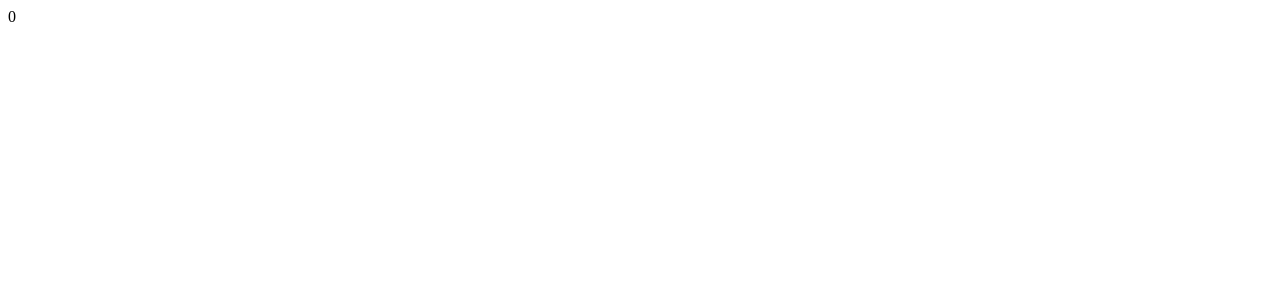
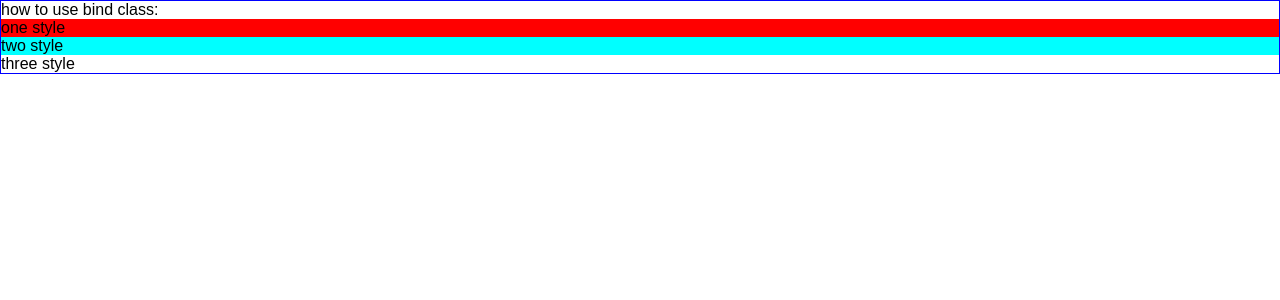
Before and after one commit to phatyut/vue, a Vue app: page / in a window 1280 px wide. Shown: the top 300 px of the page. Built offline with nearby package versions, Linux system fonts and the light colour scheme.

Commit message:
I have changed on vue to learning

```diff
--- a/index.html
+++ b/index.html
@@ -1,10 +1,20 @@
 <!doctype html>
 <html lang="en">
   <head>
+    <style>
+       body {
+      margin: 0;
+      padding: 0;
+      height: 100%;
+      width: 100%;
+      overflow: hidden;
+      font-family: sans-serif;
+    }
+    </style>
     <meta charset="UTF-8" />
-    <link rel="icon" type="image/svg+xml" href="/vite.svg" />
+    <!-- <link rel="icon" type="image/svg+xml" href="/vite.svg" /> -->
     <meta name="viewport" content="width=device-width, initial-scale=1.0" />
-    <title>Vite + Vue</title>
+    <title>vue learning</title>
   </head>
   <body>
     <div id="app"></div>
--- a/package.json
+++ b/package.json
@@ -13,6 +13,6 @@
   },
   "devDependencies": {
     "@vitejs/plugin-vue": "^6.0.1",
-    "vite": "^7.1.2"
+    "vite": "^7.1.5"
   }
 }
--- a/src/App.vue
+++ b/src/App.vue
@@ -1,14 +1,27 @@
 <template>
-  <div @click="this.counter++">
-    {{counter}}
-  </div>
+      <div  :class="{mainclass:true}">
+              <div>
+                <Bindclass></Bindclass>
+              </div>
+
+      </div>
 </template>
 <script>
-export default {
-  data(){
-    return{
-      counter:0
+import Bindclass from './component/Bind/Bindclass.vue';
+  export default{
+    components:{Bindclass},
+    data(){
+      return{
+
+      }
     }
   }
+</script>
+<style scoped>
+.mainclass{
+   position: relative;
+  margin: 0px;
+  border: 1px solid blue;
+  box-sizing: border-box;
 }
-</script>
+</style>
--- /dev/null
+++ b/src/component/Bind/Bindclass.vue
@@ -0,0 +1,36 @@
+<template>
+    <div>
+        <div>how to use bind class:</div>
+        <div :class="{oneclass:true}">one style</div>
+        <div :class="{twoclass:conditiontwoclass}"> two style</div>
+        <div :class="{threeclass}">three style</div>
+
+    </div>
+</template>
+<script>
+export default {
+  data(){
+    return{
+      counter:0,
+      mainclass:"classname",
+      textred:"red",
+      conditiontwoclass:true,
+      threeclass:"classthree"
+    }
+  }
+}
+</script>
+
+
+<style  scoped>
+.oneclass{
+  background-color: red;
+  color: black;
+}.twoclass{
+  background-color: aqua;
+
+}.classthree{
+    background-color: yellow;
+
+}
+</style>
```
Also changed, not shown: 1 other file (tests, documents, lock files or other folders).
